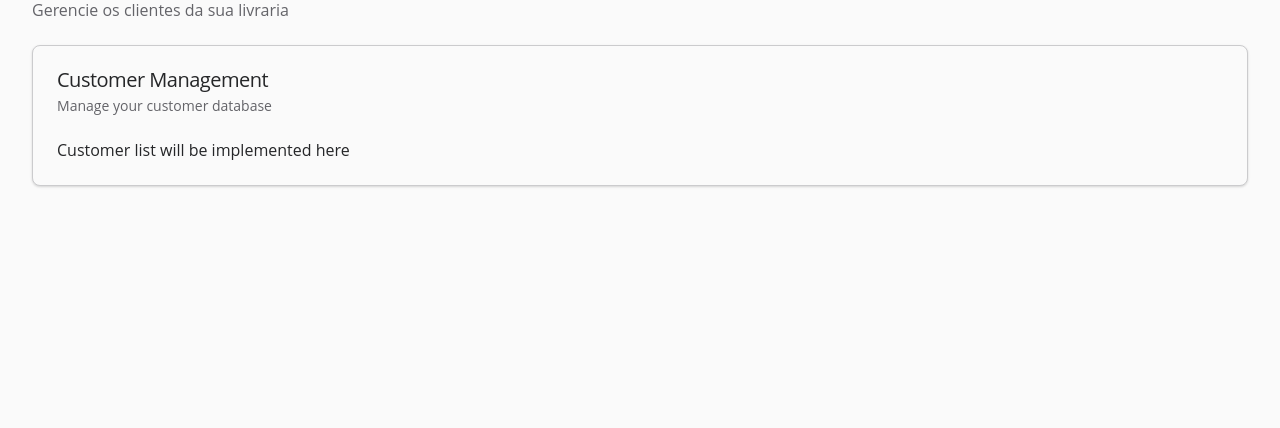
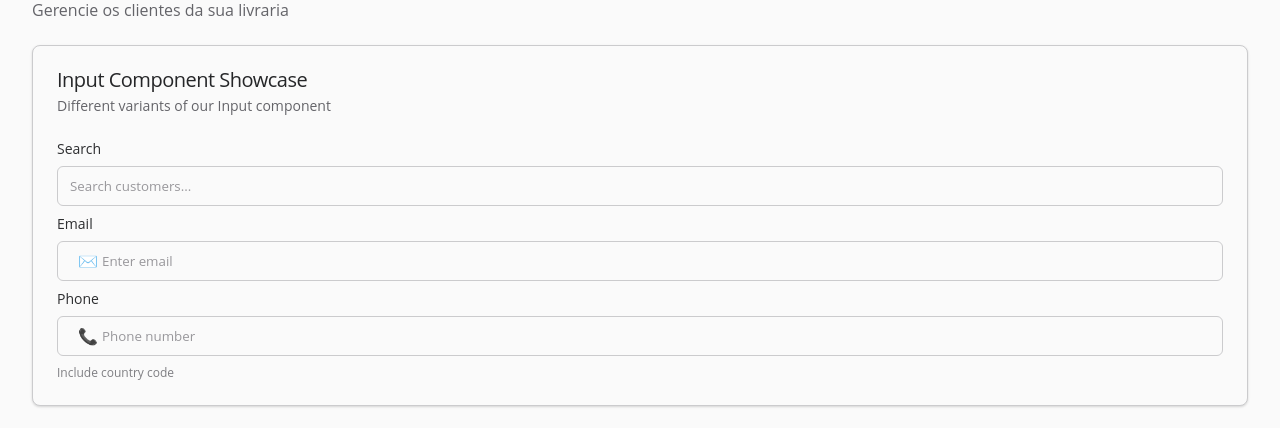
Before and after one commit to Senseei/les-bookstore-monorepo, a React (Vite) app in the folder bookstore-frontend/: page /admin/customers in a window 1280 px wide. Shown: the part 148-576 px from the top of the page. Built offline with nearby package versions, Linux system fonts and the light colour scheme.

Commit message:
feat(frontend): add Input component with styled variants and integrate into CustomerManagement page

```diff
--- /dev/null
+++ b/bookstore-frontend/src/components/Input/index.tsx
@@ -0,0 +1,92 @@
+import React from 'react'
+
+import * as S from './styles'
+
+export interface InputProps {
+  children?: React.ReactNode
+  value?: string
+  placeholder?: string
+  type?: 'text' | 'email' | 'password' | 'number' | 'tel' | 'search'
+  size?: 'sm' | 'md' | 'lg'
+  variant?: 'default' | 'filled' | 'outline'
+  disabled?: boolean
+  error?: boolean
+  fullWidth?: boolean
+  startIcon?: React.ReactNode
+  endIcon?: React.ReactNode
+  label?: string
+  helperText?: string
+  errorMessage?: string
+  required?: boolean
+  onChange?: (value: string) => void
+  onFocus?: () => void
+  onBlur?: () => void
+}
+
+export const Input = ({
+  value = '',
+  placeholder,
+  type = 'text',
+  size = 'md',
+  variant = 'default',
+  disabled = false,
+  error = false,
+  fullWidth = false,
+  startIcon,
+  endIcon,
+  label,
+  helperText,
+  errorMessage,
+  required = false,
+  onChange,
+  onFocus,
+  onBlur,
+  ...props
+}: InputProps) => {
+  const handleChange = (e: { target: { value: string } }) => {
+    if (onChange) {
+      onChange(e.target.value)
+    }
+  }
+
+  return (
+    <S.InputContainer fullWidth={fullWidth}>
+      {label && (
+        <S.InputLabel required={required}>
+          {label}
+          {required && <S.RequiredAsterisk>*</S.RequiredAsterisk>}
+        </S.InputLabel>
+      )}
+
+      <S.InputWrapper
+        size={size}
+        variant={variant}
+        error={error}
+        disabled={disabled}
+      >
+        {startIcon && <S.InputIcon position="start">{startIcon}</S.InputIcon>}
+
+        <S.StyledInput
+          value={value}
+          placeholder={placeholder}
+          type={type}
+          disabled={disabled}
+          hasStartIcon={!!startIcon}
+          hasEndIcon={!!endIcon}
+          onChange={handleChange}
+          onFocus={onFocus}
+          onBlur={onBlur}
+          {...props}
+        />
+
+        {endIcon && <S.InputIcon position="end">{endIcon}</S.InputIcon>}
+      </S.InputWrapper>
+
+      {(helperText || errorMessage) && (
+        <S.InputHelperText error={error}>
+          {error ? errorMessage : helperText}
+        </S.InputHelperText>
+      )}
+    </S.InputContainer>
+  )
+}
--- /dev/null
+++ b/bookstore-frontend/src/components/Input/styles.ts
@@ -0,0 +1,185 @@
+import styled, { css } from 'styled-components'
+
+// Container for the entire input component
+export const InputContainer = styled.div<{ fullWidth?: boolean }>`
+  display: flex;
+  flex-direction: column;
+  gap: ${(props) => props.theme.SPACING.XS};
+  width: ${(props) => (props.fullWidth ? '100%' : 'auto')};
+`
+
+// Label for the input
+export const InputLabel = styled.label<{ required?: boolean }>`
+  font-size: ${(props) => props.theme.FONT_SIZE.SMALL};
+  font-weight: ${(props) => props.theme.FONT_WEIGHT.MEDIUM};
+  color: ${(props) => props.theme.COLORS.NEUTRAL_700};
+  margin-bottom: ${(props) => props.theme.SPACING.XS};
+`
+
+export const RequiredAsterisk = styled.span`
+  color: ${(props) => props.theme.COLORS.ERROR_MAIN};
+  margin-left: 2px;
+`
+
+// Wrapper that contains the input and icons
+export const InputWrapper = styled.div<{
+  size?: 'sm' | 'md' | 'lg'
+  variant?: 'default' | 'filled' | 'outline'
+  error?: boolean
+  disabled?: boolean
+}>`
+  position: relative;
+  display: flex;
+  align-items: center;
+  border-radius: ${(props) => props.theme.BORDER_RADIUS.MD};
+  transition: all ${(props) => props.theme.TRANSITIONS.FAST};
+  width: 100%;
+
+  /* Size variants - inline to avoid plugin issues */
+  ${(props) => {
+    const size = props.size || 'md'
+    if (size === 'sm') {
+      return css`
+        padding: ${props.theme.SPACING.XS} ${props.theme.SPACING.SM};
+        font-size: ${props.theme.FONT_SIZE.XSMALL};
+        min-height: 32px;
+      `
+    }
+    if (size === 'lg') {
+      return css`
+        padding: ${props.theme.SPACING.MD} ${props.theme.SPACING.LG};
+        font-size: ${props.theme.FONT_SIZE.MEDIUM};
+        min-height: 48px;
+      `
+    }
+    // Default md size
+    return css`
+      padding: ${props.theme.SPACING.SM} ${props.theme.SPACING.MD};
+      font-size: ${props.theme.FONT_SIZE.SMALL};
+      min-height: 40px;
+    `
+  }}
+
+  /* Style variants - inline to avoid plugin issues */
+  ${(props) => {
+    const variant = props.variant || 'default'
+    if (variant === 'filled') {
+      return css`
+        background-color: ${props.theme.COLORS.NEUTRAL_100};
+        border: 1px solid transparent;
+
+        &:focus-within {
+          border-color: ${props.theme.COLORS.PRIMARY_MAIN};
+          background-color: ${props.theme.COLORS.NEUTRAL_50};
+          box-shadow: 0 0 0 2px ${props.theme.COLORS.PRIMARY_LIGHT}40;
+        }
+      `
+    }
+    if (variant === 'outline') {
+      return css`
+        background-color: transparent;
+        border: 2px solid ${props.theme.COLORS.NEUTRAL_300};
+
+        &:focus-within {
+          border-color: ${props.theme.COLORS.PRIMARY_MAIN};
+          box-shadow: 0 0 0 1px ${props.theme.COLORS.PRIMARY_LIGHT}40;
+        }
+      `
+    }
+    // Default variant
+    return css`
+      background-color: ${props.theme.COLORS.NEUTRAL_50};
+      border: 1px solid ${props.theme.COLORS.NEUTRAL_200};
+
+      &:focus-within {
+        border-color: ${props.theme.COLORS.PRIMARY_MAIN};
+        box-shadow: 0 0 0 2px ${props.theme.COLORS.PRIMARY_LIGHT}40;
+      }
+    `
+  }}
+
+  /* Error state - simplified */
+  ${(props) =>
+    props.error &&
+    `
+      border-color: ${props.theme.COLORS.ERROR_MAIN} !important;
+      box-shadow: 0 0 0 2px ${props.theme.COLORS.ERROR_LIGHT}40 !important;
+    `}
+
+  /* Disabled state - simplified */
+  ${(props) =>
+    props.disabled &&
+    `
+      opacity: 0.6;
+      cursor: not-allowed;
+      background-color: ${props.theme.COLORS.NEUTRAL_100};
+    `}
+`
+
+// The actual input element
+export const StyledInput = styled.input<{
+  hasStartIcon?: boolean
+  hasEndIcon?: boolean
+}>`
+  flex: 1;
+  border: none;
+  outline: none;
+  background: transparent;
+  color: ${(props) => props.theme.COLORS.NEUTRAL_800};
+  font-family: inherit;
+
+  &::placeholder {
+    color: ${(props) => props.theme.COLORS.NEUTRAL_400};
+  }
+
+  &:disabled {
+    cursor: not-allowed;
+  }
+
+  /* Adjust padding for icons - inline logic */
+  ${(props) =>
+    props.hasStartIcon &&
+    `
+      padding-left: 0;
+      margin-left: ${props.theme.SPACING.XS};
+    `}
+
+  ${(props) =>
+    props.hasEndIcon &&
+    `
+      padding-right: 0;
+      margin-right: ${props.theme.SPACING.XS};
+    `}
+`
+
+// Icon container
+export const InputIcon = styled.div<{ position: 'start' | 'end' }>`
+  display: flex;
+  align-items: center;
+  justify-content: center;
+  color: ${(props) => props.theme.COLORS.NEUTRAL_400};
+  font-size: 16px;
+
+  /* Position-based padding - inline logic */
+  ${(props) =>
+    props.position === 'start' &&
+    `
+      padding-left: ${props.theme.SPACING.SM};
+    `}
+
+  ${(props) =>
+    props.position === 'end' &&
+    `
+      padding-right: ${props.theme.SPACING.SM};
+    `}
+`
+
+// Helper text below the input
+export const InputHelperText = styled.div<{ error?: boolean }>`
+  font-size: ${(props) => props.theme.FONT_SIZE.XSMALL};
+  color: ${(props) =>
+    props.error
+      ? props.theme.COLORS.ERROR_MAIN
+      : props.theme.COLORS.NEUTRAL_500};
+  margin-top: ${(props) => props.theme.SPACING.XS};
+`
--- a/bookstore-frontend/src/components/index.ts
+++ b/bookstore-frontend/src/components/index.ts
@@ -7,3 +7,4 @@ export {
   CardHeader,
   CardTitle,
 } from './Card'
+export { Input } from './Input'
--- a/bookstore-frontend/src/pages/Admin/CustomerManagement/index.tsx
+++ b/bookstore-frontend/src/pages/Admin/CustomerManagement/index.tsx
@@ -4,6 +4,7 @@ import {
   CardDescription,
   CardHeader,
   CardTitle,
+  Input,
 } from '@/components'
 
 import { CustomerHeader } from './components'
@@ -18,6 +19,37 @@ export const CustomerManagement = () => {
     <S.CustomerContainer>
       <CustomerHeader onAddCustomer={handleAddCustomer} />
 
+      {/* Input Component Demo */}
+      <Card>
+        <CardHeader>
+          <CardTitle>Input Component Showcase</CardTitle>
+          <CardDescription>
+            Different variants of our Input component
+          </CardDescription>
+        </CardHeader>
+        <CardContent>
+          <S.InputDemo>
+            <div>
+              <Input placeholder="Search customers..." label="Search" />
+              <Input
+                placeholder="Enter email"
+                label="Email"
+                type="email"
+                startIcon="✉️"
+              />
+              <Input
+                placeholder="Phone number"
+                label="Phone"
+                type="tel"
+                startIcon="📞"
+                helperText="Include country code"
+              />
+            </div>
+          </S.InputDemo>
+        </CardContent>
+      </Card>
+
+      {/* Customer Management Card */}
       <Card>
         <CardHeader>
           <CardTitle>Customer Management</CardTitle>
--- a/bookstore-frontend/src/pages/Admin/CustomerManagement/styles.ts
+++ b/bookstore-frontend/src/pages/Admin/CustomerManagement/styles.ts
@@ -5,3 +5,22 @@ export const CustomerContainer = styled.div`
   flex-direction: column;
   gap: ${(props) => props.theme.SPACING.XL};
 `
+
+export const InputDemo = styled.div`
+  display: flex;
+  flex-direction: column;
+  gap: ${(props) => props.theme.SPACING.LG};
+
+  h3 {
+    margin: 0;
+    color: ${(props) => props.theme.COLORS.NEUTRAL_700};
+    font-size: ${(props) => props.theme.FONT_SIZE.MEDIUM};
+    font-weight: ${(props) => props.theme.FONT_WEIGHT.MEDIUM};
+  }
+
+  > div {
+    display: flex;
+    flex-direction: column;
+    gap: ${(props) => props.theme.SPACING.SM};
+  }
+`
```
